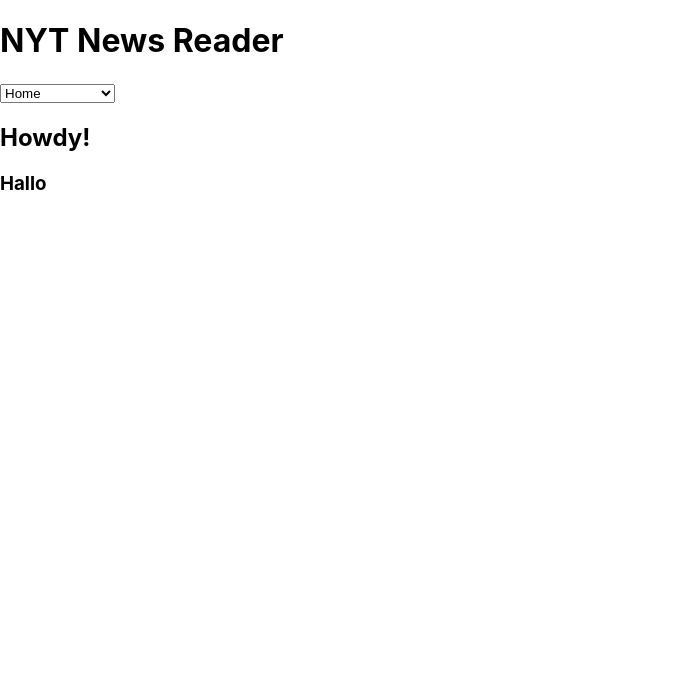
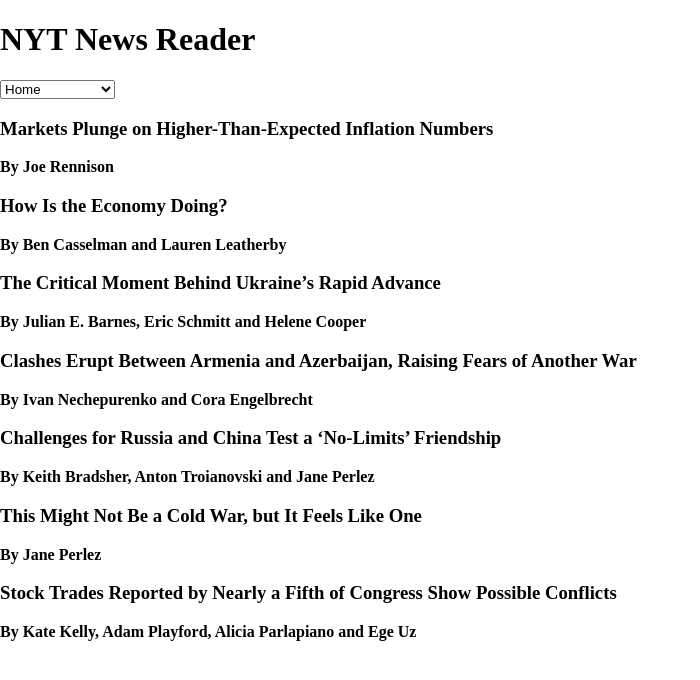
Before and after one commit to GrantXBeard/nytnewsreader, a React (Create React App) app: page / in a window 1280 px wide. Shown: the top 680 px of the page, without its empty margins (0-700 px from the left). Built offline with nearby package versions, Linux system fonts and the light colour scheme.

Commit message:
build card component

```diff
--- a/src/App/App.js
+++ b/src/App/App.js
@@ -1,15 +1,20 @@
-import React from 'react'
+import React, {useState, useEffect} from 'react'
 import './App.css';
 import Header from '../Header/Header'
 import Display from '../Display/Display';
 import sampleData from '../sample'
 
 function App() {
-  console.log(sampleData.results)
+  const [articleData, setArticleData] = useState(null);
+
+useEffect(() => {
+ setArticleData(sampleData.results)
+})
+console.log(articleData)
   return (
     <main>
       <Header />
-      <Display />
+      {articleData ? <Display articleData={articleData} /> : <h2>Error</h2>}
     </main>
 
   );
--- a/src/Card/Card.js
+++ b/src/Card/Card.js
@@ -1,9 +1,12 @@
 import React from "react";
 import './Card.css';
 
-function Card() {
+function Card({ title, byline}) {
     return(
-        <h3>Hallo</h3>
+        <>
+            <h3>{title}</h3>
+            <p>{byline}</p>
+        </>
     )
 }
 
--- a/src/Display/Display.js
+++ b/src/Display/Display.js
@@ -2,11 +2,19 @@
 import Card from "../Card/Card";
 import './Display.css'
 
-function Display(){
+function Display({ articleData }){
+    const articleCards = articleData.map(art => {
+        return(
+            <Card
+                title={art.title}
+                byline={art.byline}
+                key={art.updated_date}
+            />
+        )
+    })
     return(
         <>
-            <h2>Howdy!</h2>
-            <Card />
+            {articleCards}
         </>
     )
 }
--- a/src/index.css
+++ b/src/index.css
@@ -1,8 +1,7 @@
 body {
   margin: 0;
-  font-family: -apple-system, BlinkMacSystemFont, 'Segoe UI', 'Roboto', 'Oxygen',
-    'Ubuntu', 'Cantarell', 'Fira Sans', 'Droid Sans', 'Helvetica Neue',
-    sans-serif;
+  font-family: 'Merriweather', serif;
+  font-weight: 700;
   -webkit-font-smoothing: antialiased;
   -moz-osx-font-smoothing: grayscale;
 }
```
